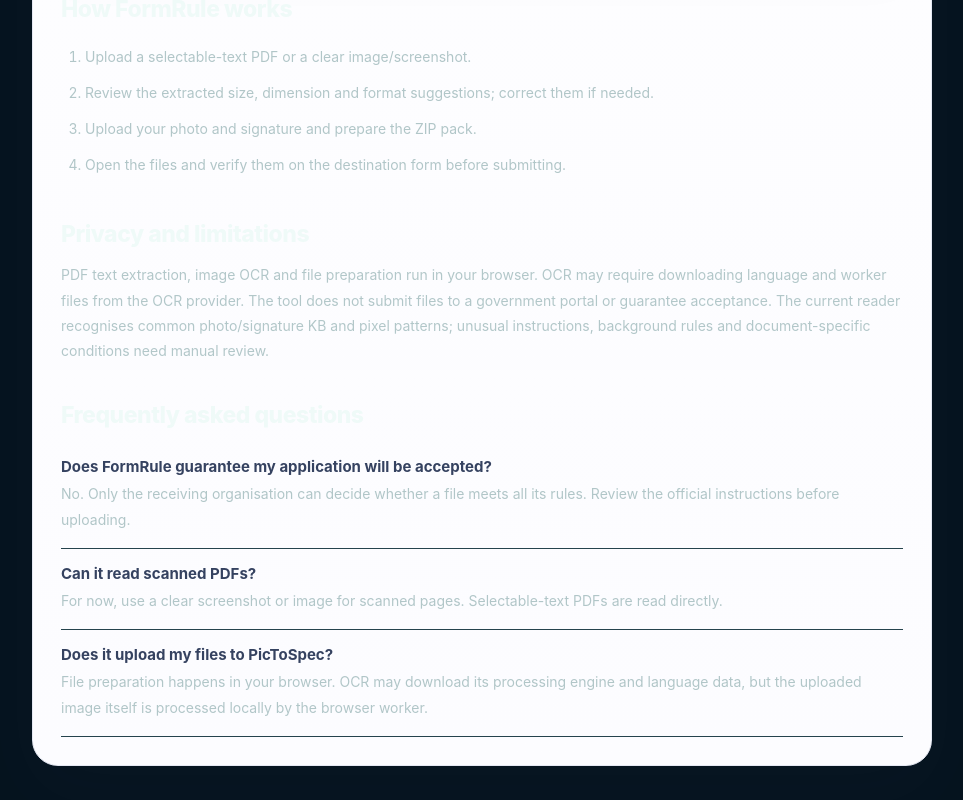
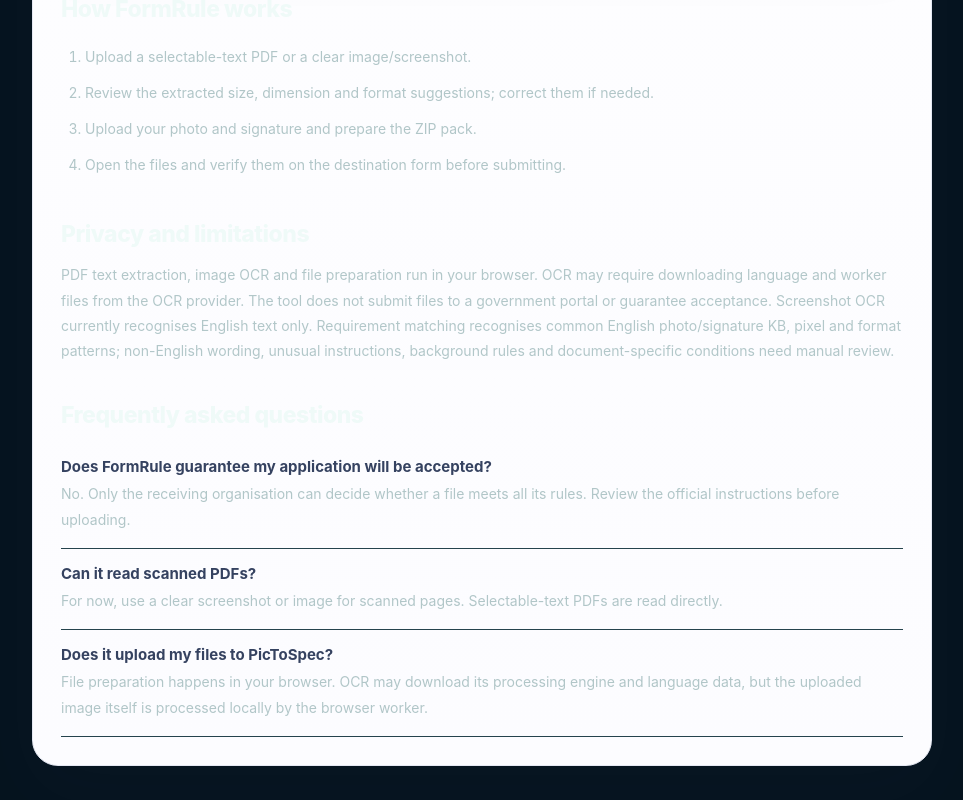
Before and after one commit to ya6331856-cpu/pic-to-spec, a Next.js app: page /formrule-ai in a window 1280 px wide. Shown: the part 1655-2455 px from the top of the page, without its empty margins (158-1121 px from the left). Built offline with nearby package versions, Linux system fonts and the light colour scheme; no server answers.

Commit message:
Clarify FormRule English OCR and parsing limits

```diff
--- a/components/FormRuleTool.tsx
+++ b/components/FormRuleTool.tsx
@@ -177,7 +177,7 @@ export default function FormRuleTool() {
     <h2>How FormRule works</h2>
     <ol><li>Upload a selectable-text PDF or a clear image/screenshot.</li><li>Review the extracted size, dimension and format suggestions; correct them if needed.</li><li>Upload your photo and signature and prepare the ZIP pack.</li><li>Open the files and verify them on the destination form before submitting.</li></ol>
     <h2>Privacy and limitations</h2>
-    <p>PDF text extraction, image OCR and file preparation run in your browser. OCR may require downloading language and worker files from the OCR provider. The tool does not submit files to a government portal or guarantee acceptance. The current reader recognises common photo/signature KB and pixel patterns; unusual instructions, background rules and document-specific conditions need manual review.</p>
+    <p>PDF text extraction, image OCR and file preparation run in your browser. OCR may require downloading language and worker files from the OCR provider. The tool does not submit files to a government portal or guarantee acceptance. Screenshot OCR currently recognises English text only. Requirement matching recognises common English photo/signature KB, pixel and format patterns; non-English wording, unusual instructions, background rules and document-specific conditions need manual review.</p>
     <h2>Frequently asked questions</h2>
     <div className="faq"><h3>Does FormRule guarantee my application will be accepted?</h3><p>No. Only the receiving organisation can decide whether a file meets all its rules. Review the official instructions before uploading.</p></div>
     <div className="faq"><h3>Can it read scanned PDFs?</h3><p>For now, use a clear screenshot or image for scanned pages. Selectable-text PDFs are read directly.</p></div>
```
